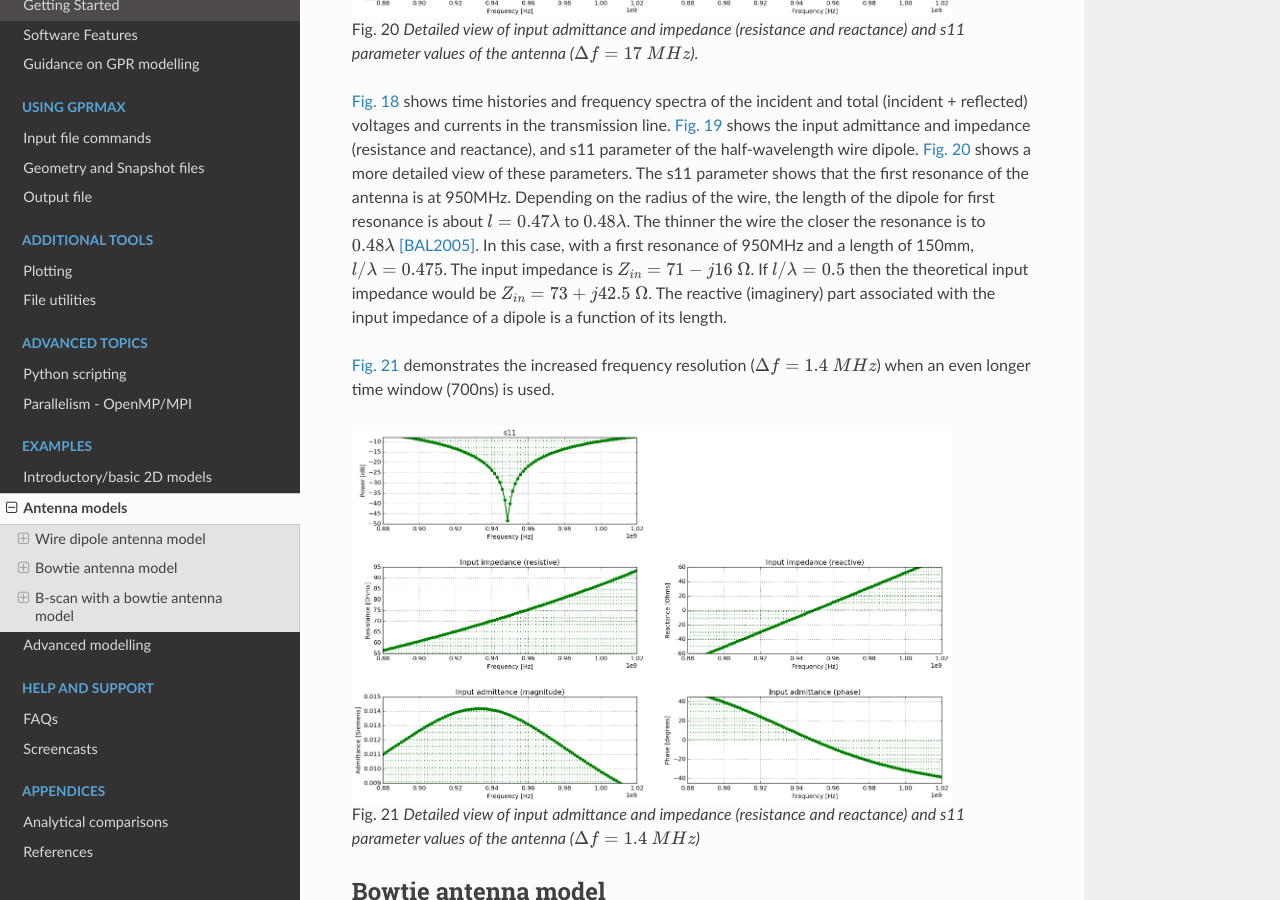
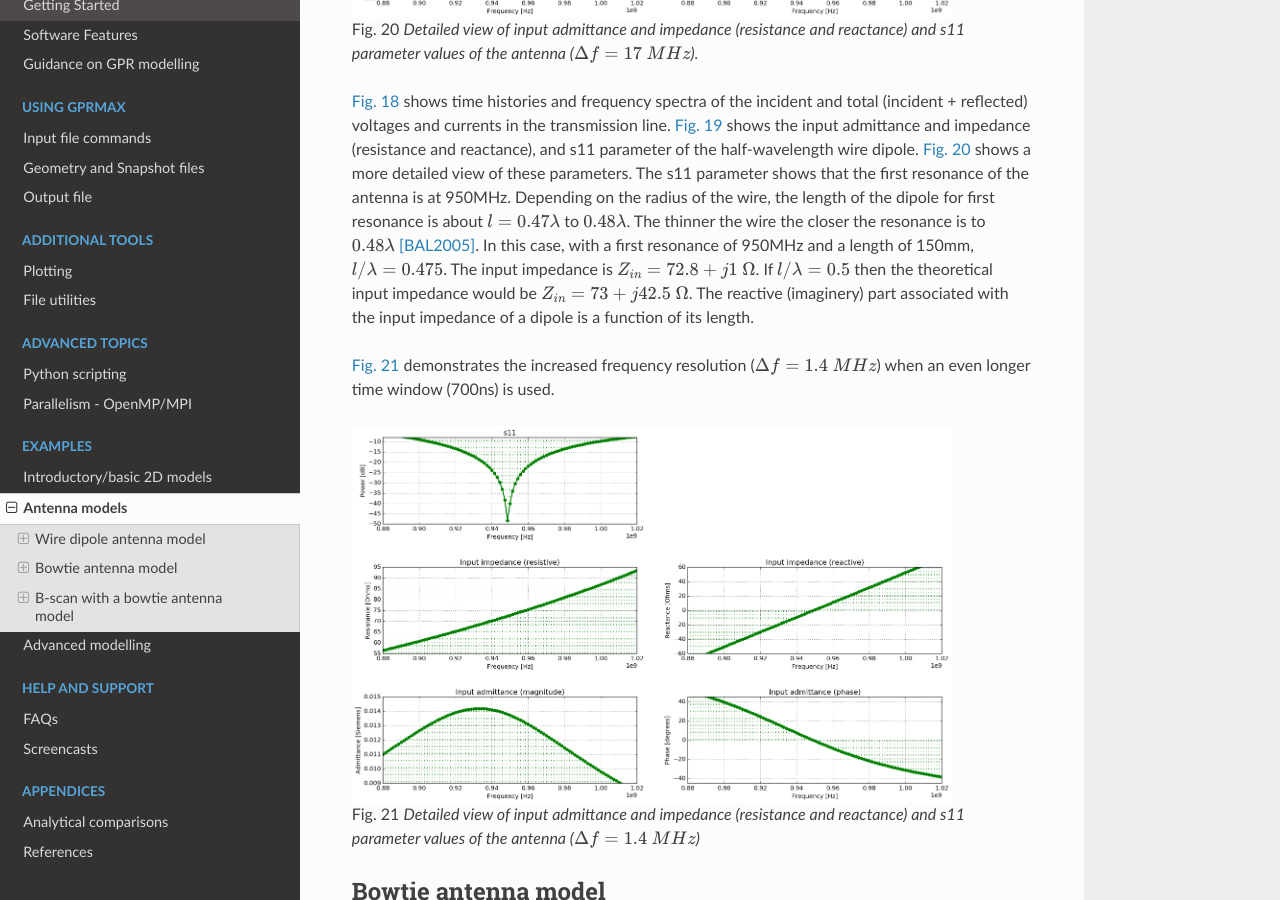
Before and after one commit to gprMax/gprMax, a Sphinx documentation site: the page built from docs/source/examples_antennas.rst, in a window 1280 px wide and 900 px high, scrolled down 2251 px. Built offline with Sphinx 7.4.7 and the Read the Docs theme 2.0.0, drawn with Linux system fonts in a browser that asks for light colours.

Commit message:
Updated impedance value.

```diff
--- a/docs/source/examples_antennas.rst
+++ b/docs/source/examples_antennas.rst
@@ -45,7 +45,7 @@
 
     Detailed view of input admittance and impedance (resistance and reactance) and s11 parameter values of the antenna (:math:`\Delta f = 17~MHz`).
 
-:numref:`antenna_wire_dipole_fs_tl_params` shows time histories and frequency spectra of the incident and total (incident + reflected) voltages and currents in the transmission line. :numref:`antenna_wire_dipole_fs_ant_params` shows the input admittance and impedance (resistance and reactance), and s11 parameter of the half-wavelength wire dipole. :numref:`antenna_wire_dipole_fs_ant_params_detail` shows a more detailed view of these parameters. The s11 parameter shows that the first resonance of the antenna is at 950MHz. Depending on the radius of the wire, the length of the dipole for first resonance is about :math:`l=0.47\lambda` to :math:`0.48\lambda`. The thinner the wire the closer the resonance is to :math:`0.48\lambda` [BAL2005]_. In this case, with a first resonance of 950MHz and a length of 150mm, :math:`l/\lambda=0.475`. The input impedance is :math:`Z_{in} = 71 - j16~\Omega`. If :math:`l/\lambda=0.5` then the theoretical input impedance would be :math:`Z_{in} = 73 + j42.5~\Omega`. The reactive (imaginery) part associated with the input impedance of a dipole is a function of its length.
+:numref:`antenna_wire_dipole_fs_tl_params` shows time histories and frequency spectra of the incident and total (incident + reflected) voltages and currents in the transmission line. :numref:`antenna_wire_dipole_fs_ant_params` shows the input admittance and impedance (resistance and reactance), and s11 parameter of the half-wavelength wire dipole. :numref:`antenna_wire_dipole_fs_ant_params_detail` shows a more detailed view of these parameters. The s11 parameter shows that the first resonance of the antenna is at 950MHz. Depending on the radius of the wire, the length of the dipole for first resonance is about :math:`l=0.47\lambda` to :math:`0.48\lambda`. The thinner the wire the closer the resonance is to :math:`0.48\lambda` [BAL2005]_. In this case, with a first resonance of 950MHz and a length of 150mm, :math:`l/\lambda=0.475`. The input impedance is :math:`Z_{in} = 72.8 + j1~\Omega`. If :math:`l/\lambda=0.5` then the theoretical input impedance would be :math:`Z_{in} = 73 + j42.5~\Omega`. The reactive (imaginery) part associated with the input impedance of a dipole is a function of its length.
 
 :numref:`antenna_wire_dipole_fs_ant_params_detail_1p4MHz` demonstrates the increased frequency resolution (:math:`\Delta f = 1.4~MHz`) when an even longer time window (700ns) is used.
 
```
